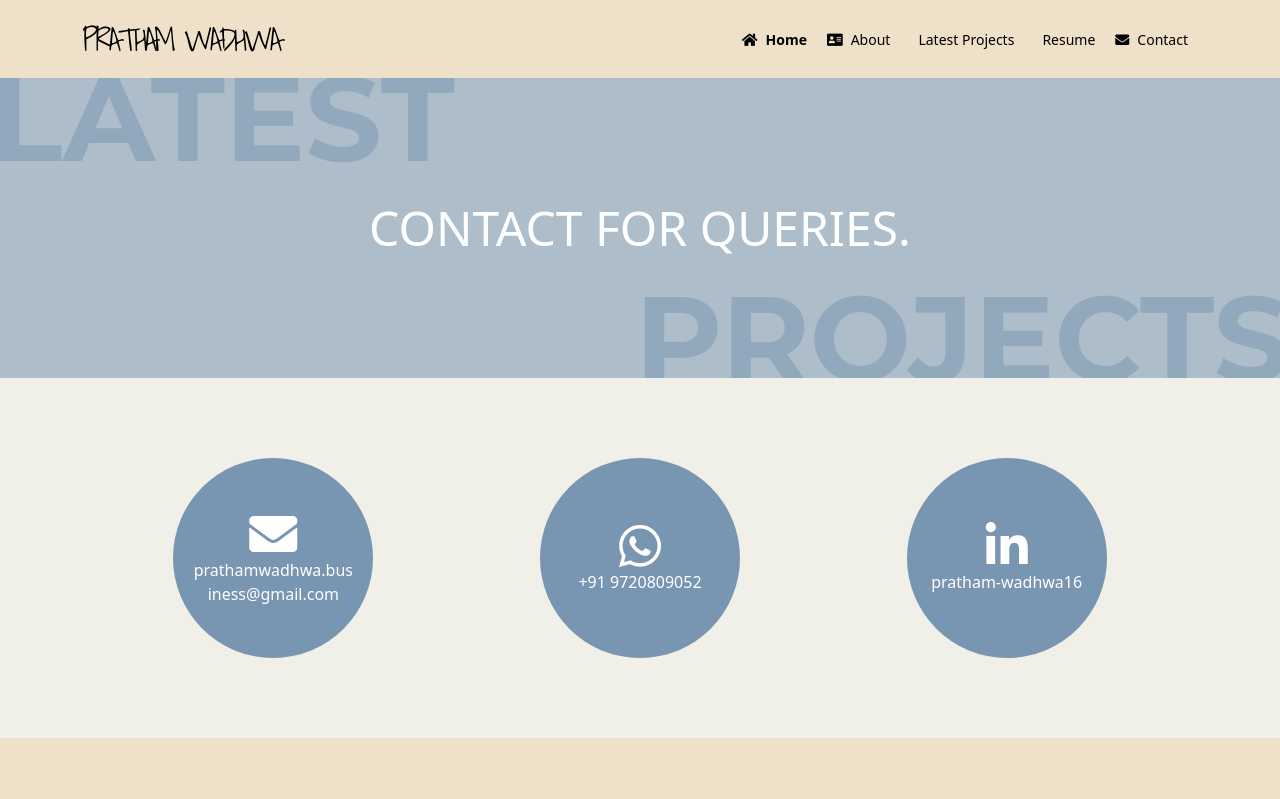
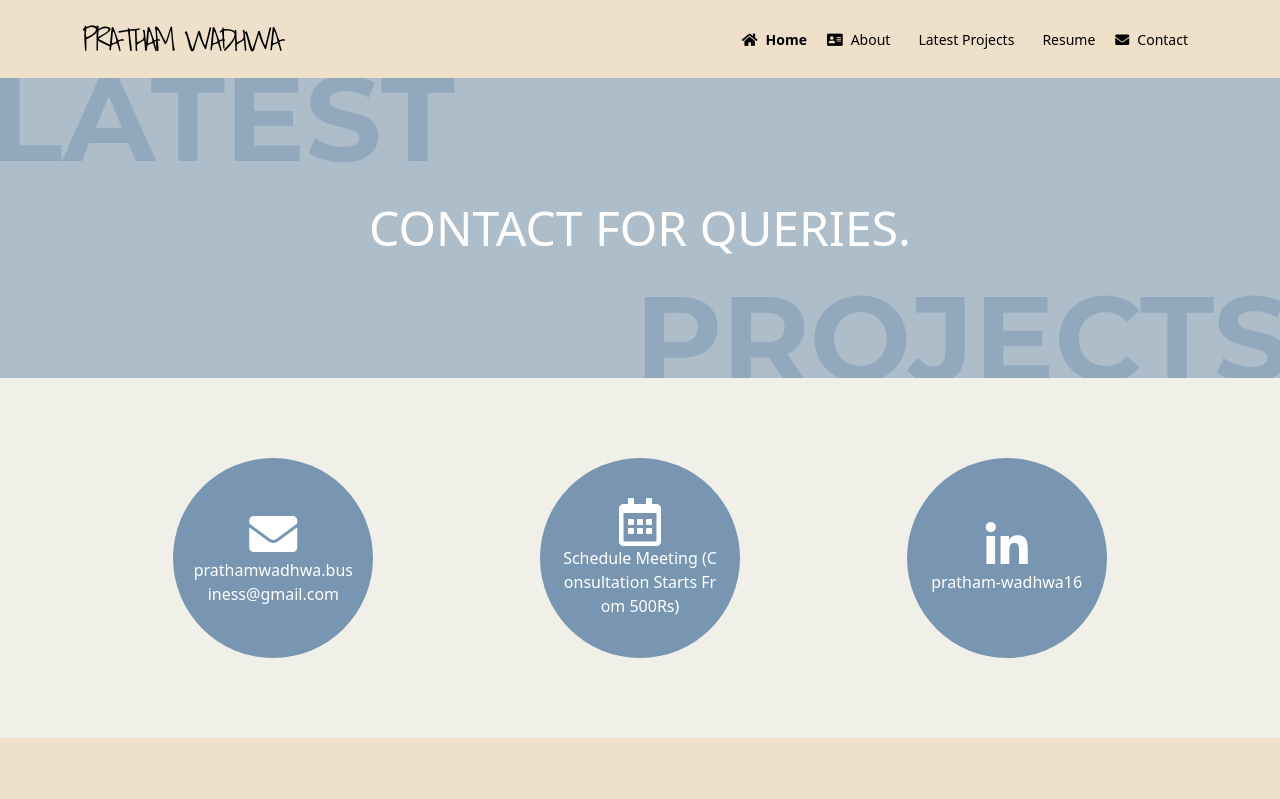
Before and after one commit to wadhwapratham/prathamwadhwa, a Next.js app: page /contact in a window 1280 px wide. Shown: the top 799 px of the page. Built offline with nearby package versions, Linux system fonts and the light colour scheme; some icons are missing.

Commit message:
contact update

```diff
--- a/pages/contact.js
+++ b/pages/contact.js
@@ -24,9 +24,9 @@ export default function Project(){
                                     </a>
                                 </div>
                                 <div className="contact-item">
-                                    <a href="https://wa.me/9720809052">
-                                        <i className="fab fa-whatsapp"></i>
-                                        <span>+91 9720809052</span>
+                                    <a href="https://calendly.com/prathamwadhwa-business/30min">
+                                        <i className="far fa-calendar-alt"></i>
+                                        <span>Schedule Meeting (Consultation Starts From 500Rs)</span>
                                     </a>
                                 </div>
                                 <div className="contact-item">
```
